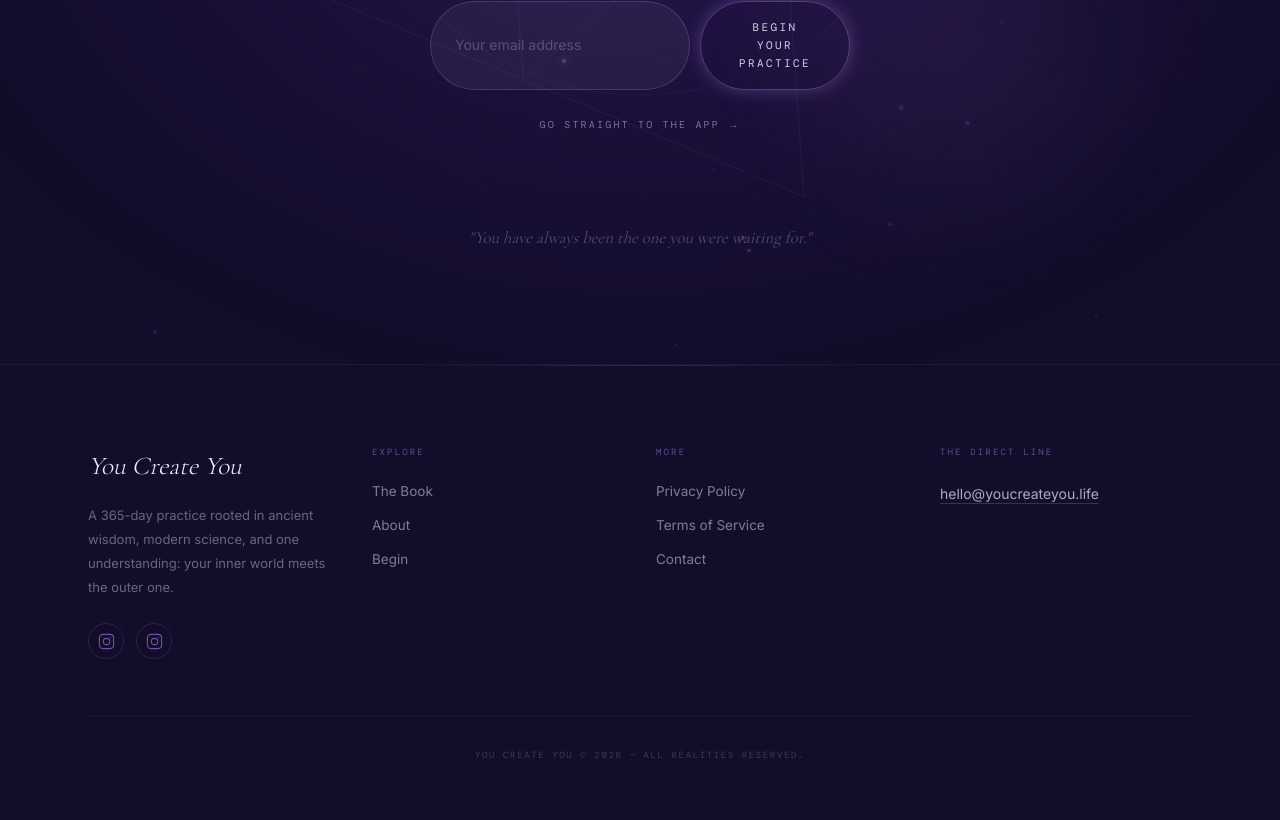
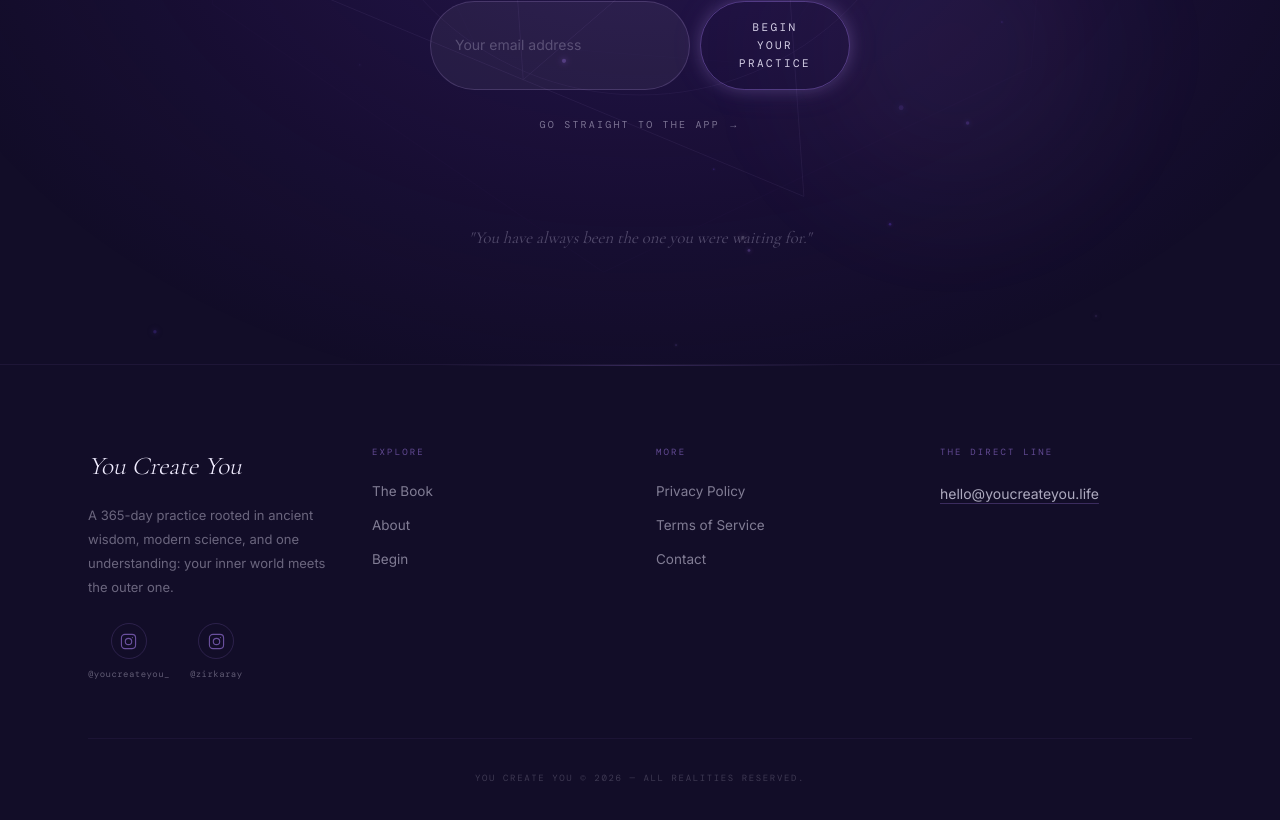
Before and after one commit to PixieC786/youcreateyou-website, a Next.js app: page / in a window 1280 px wide. Shown: the part 7744-8564 px from the top of the page. Built offline with nearby package versions, Linux system fonts and the light colour scheme; no server answers; the database is empty; a web font is replaced by a local one.

Commit message:
feat: add visible handle labels under footer social icons

```diff
--- a/components/layout/Footer.tsx
+++ b/components/layout/Footer.tsx
@@ -18,10 +18,12 @@ const SOCIALS = [
   {
     href: 'https://www.instagram.com/youcreateyou_/',
     label: 'Follow @youcreateyou_ on Instagram',
+    handle: '@youcreateyou_',
   },
   {
     href: 'https://www.instagram.com/zirkaray/',
     label: 'Follow @zirkaray on Instagram',
+    handle: '@zirkaray',
   },
 ]
 
@@ -56,17 +58,22 @@ export default function Footer() {
               A 365-day practice rooted in ancient wisdom, modern science, and one
               understanding: your inner world meets the outer one.
             </p>
-            <div className="flex items-center gap-3">
-              {SOCIALS.map(({ href, label }) => (
+            <div className="flex items-center gap-5">
+              {SOCIALS.map(({ href, label, handle }) => (
                 <a
                   key={href}
                   href={href}
                   target="_blank"
                   rel="noopener noreferrer"
                   aria-label={label}
-                  className="w-9 h-9 flex items-center justify-center rounded-full border border-[rgba(179,136,255,0.16)] text-[rgba(179,136,255,0.55)] hover:text-[rgba(200,166,255,0.9)] hover:border-[rgba(179,136,255,0.4)] transition-colors duration-200"
+                  className="group flex flex-col items-center gap-2"
                 >
-                  <InstagramIcon />
+                  <span className="w-9 h-9 flex items-center justify-center rounded-full border border-[rgba(179,136,255,0.16)] text-[rgba(179,136,255,0.55)] group-hover:text-[rgba(200,166,255,0.9)] group-hover:border-[rgba(179,136,255,0.4)] transition-colors duration-200">
+                    <InstagramIcon />
+                  </span>
+                  <span className="font-mono text-[9px] tracking-[0.05em] text-[rgba(240,236,255,0.35)] group-hover:text-[rgba(240,236,255,0.65)] transition-colors duration-200">
+                    {handle}
+                  </span>
                 </a>
               ))}
             </div>
```
